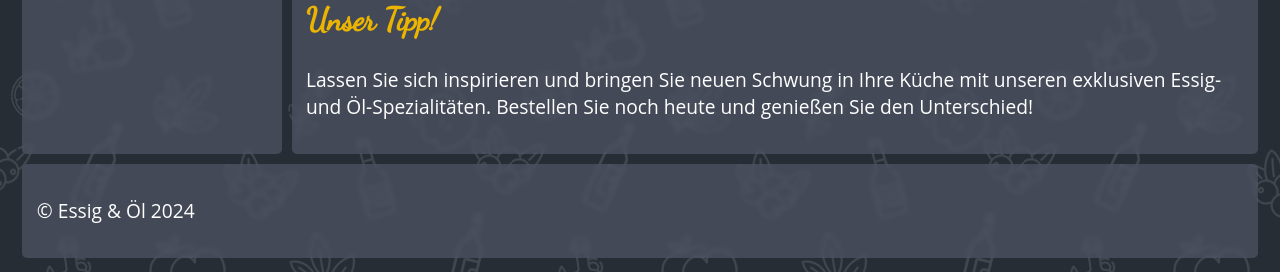
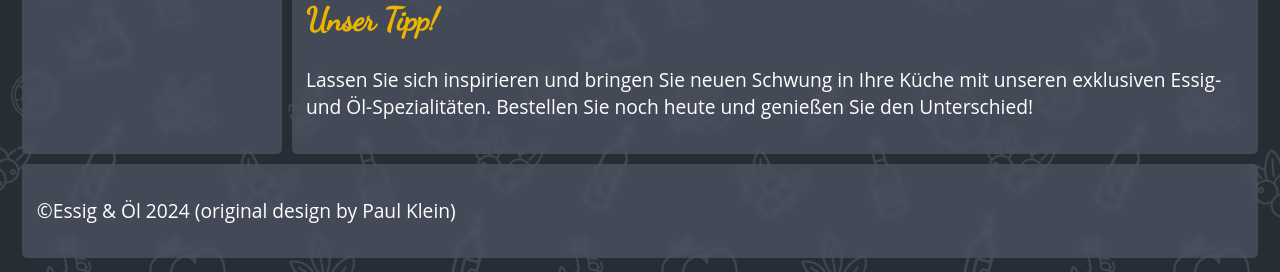
Before and after one commit to RealMyrdn/Essig_und_Oel, a PHP site: page / in a window 1280 px wide. Shown: the part 1998-2270 px from the top of the page. Run offline with PHP 8.4, Linux system fonts and the light colour scheme; data comes from the database, SQL or seed files in the repository; some web fonts are replaced.

Commit message:
Add files via upload

```diff
--- a/methods/builder.class.php
+++ b/methods/builder.class.php
@@ -75,7 +75,7 @@ class builder {
         return $output;
     }
     public function getFooter() {
-        $output = '<p>&copy; Essig & Öl ' . date('Y') . '</p>';
+        $output = '<p>&copy;Essig & Öl ' . date('Y') . ' (original design by Paul Klein)</p>';
         return $output;
     }
 }
```
